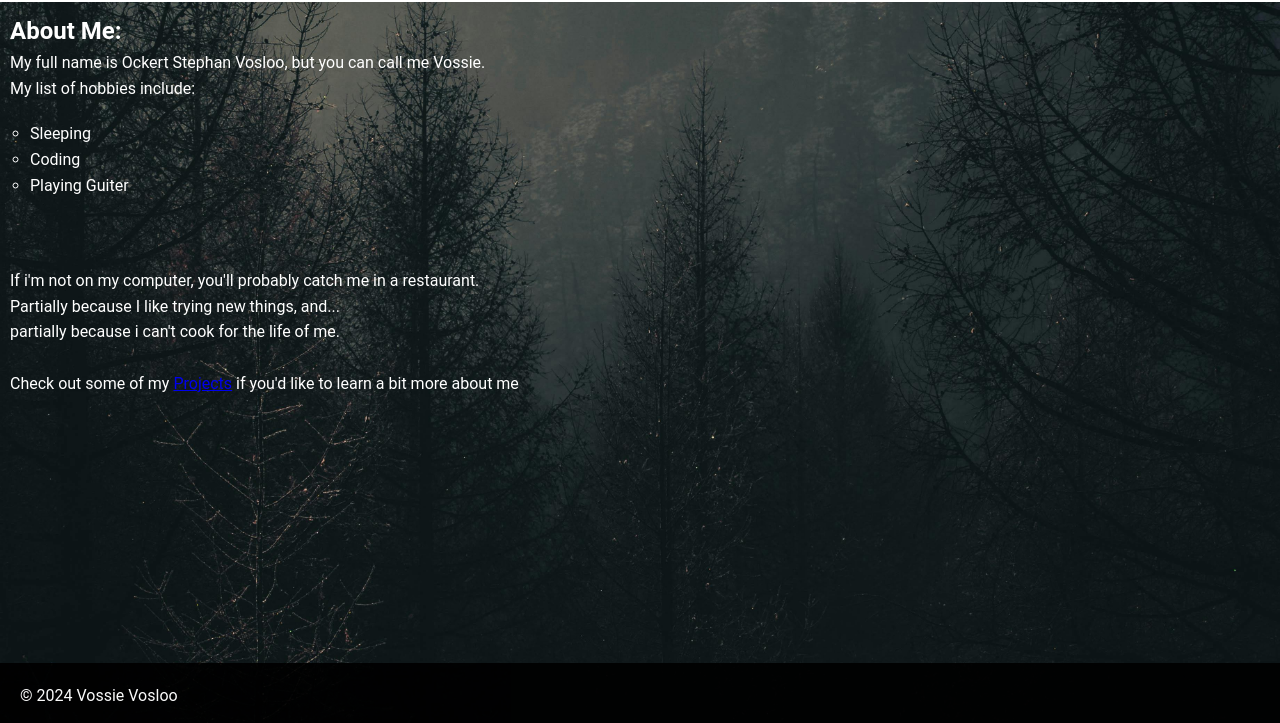
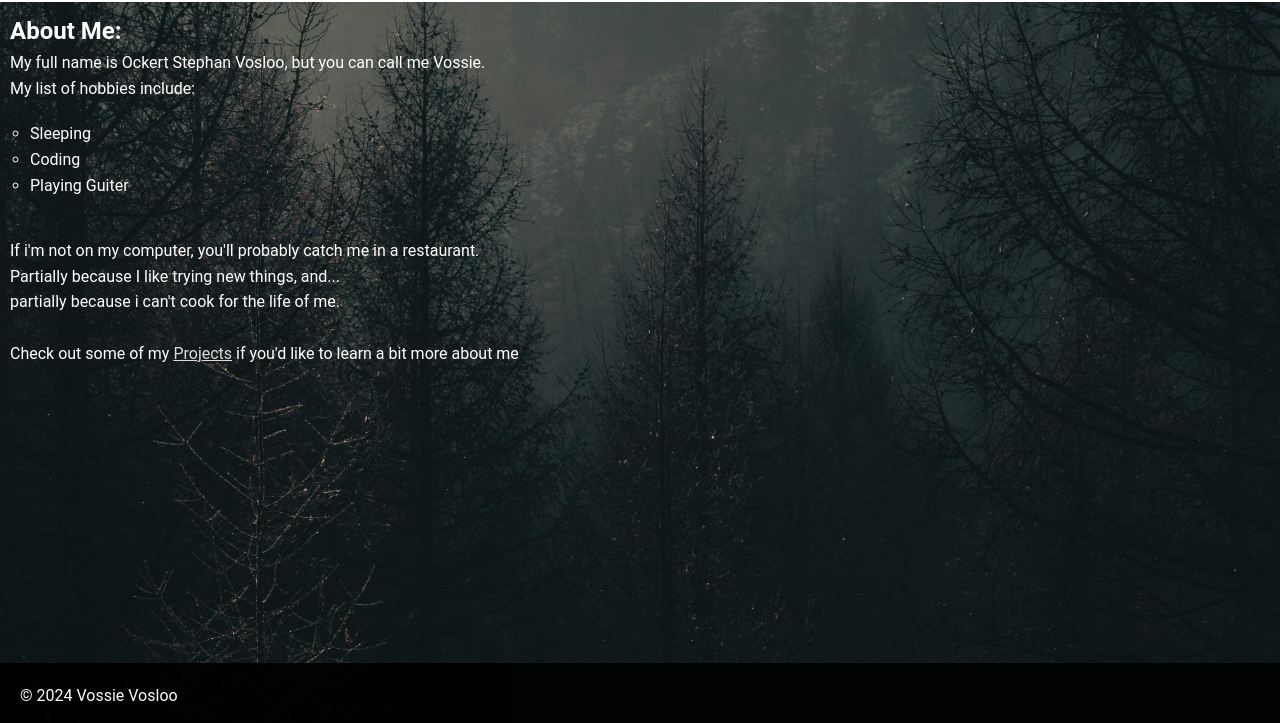
Before and after one commit to Osvosloo/website, a plain HTML site: page about_me_page.html in a window 1280 px wide. Shown: the part 77-800 px from the top of the page. Drawn offline with Linux system fonts and the light colour scheme.

Commit message:
changed features

```diff
--- a/about_me_page.html
+++ b/about_me_page.html
@@ -38,7 +38,7 @@
             </section>
             <p>If i'm not on my computer, you'll probably catch me in a restaurant. <br>
             Partially because I like trying new things, and... <br>partially because i can't cook for the life of me.</p>
-            <p><br>Check out some of my <a href="projects_page.html">Projects</a> if you'd like to learn a bit more about me</p>
+            <p><br>Check out some of my <a href="projects_page.html" class="project-link">Projects</a> if you'd like to learn a bit more about me</p>
         </section>
 
     </main>
--- a/styles.css
+++ b/styles.css
@@ -98,7 +98,7 @@ main {
 }
 
 section {
-    margin-bottom: 50px;
+    margin-bottom: 20px;
 }
 
 /* Footer styles */
```
